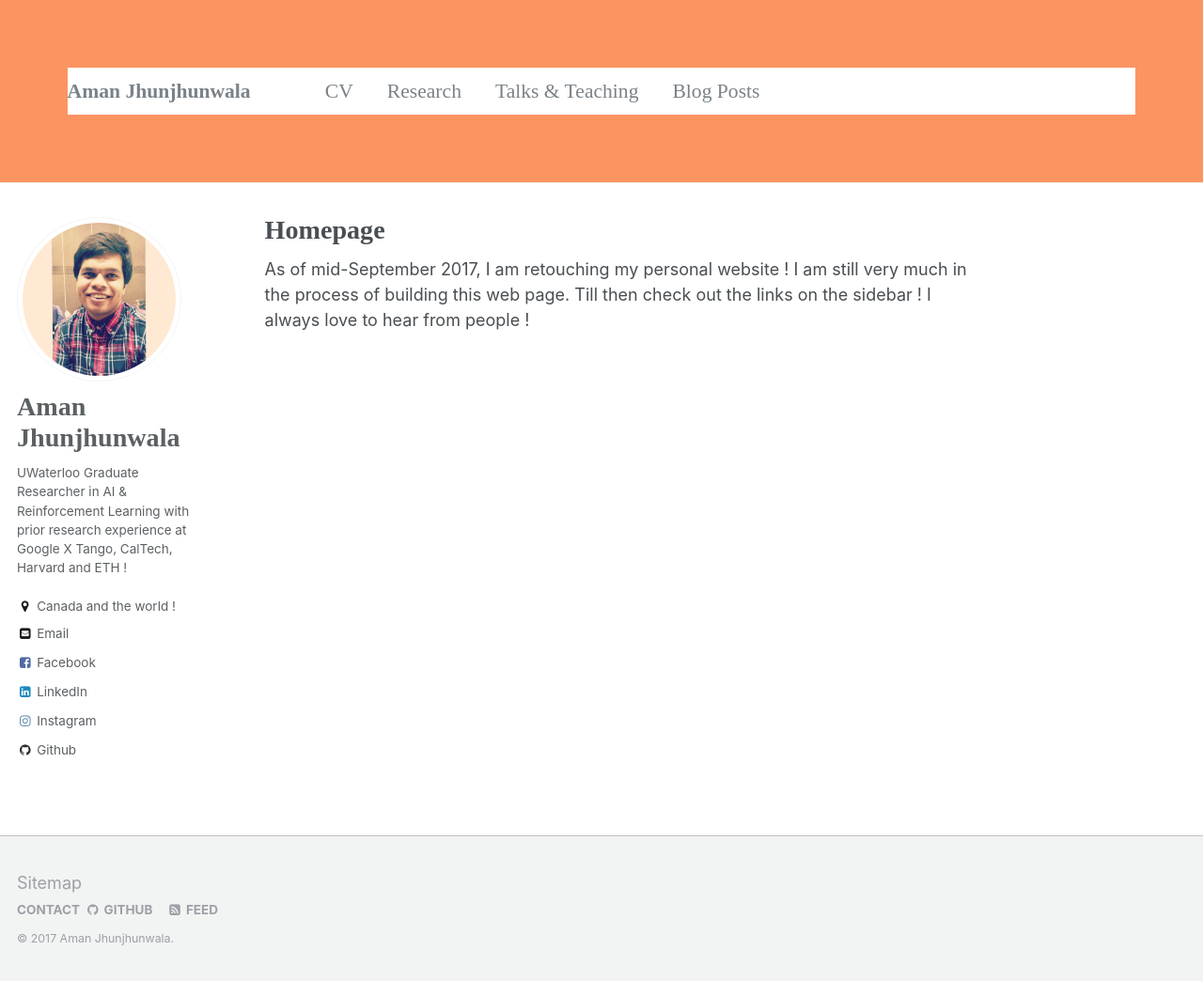
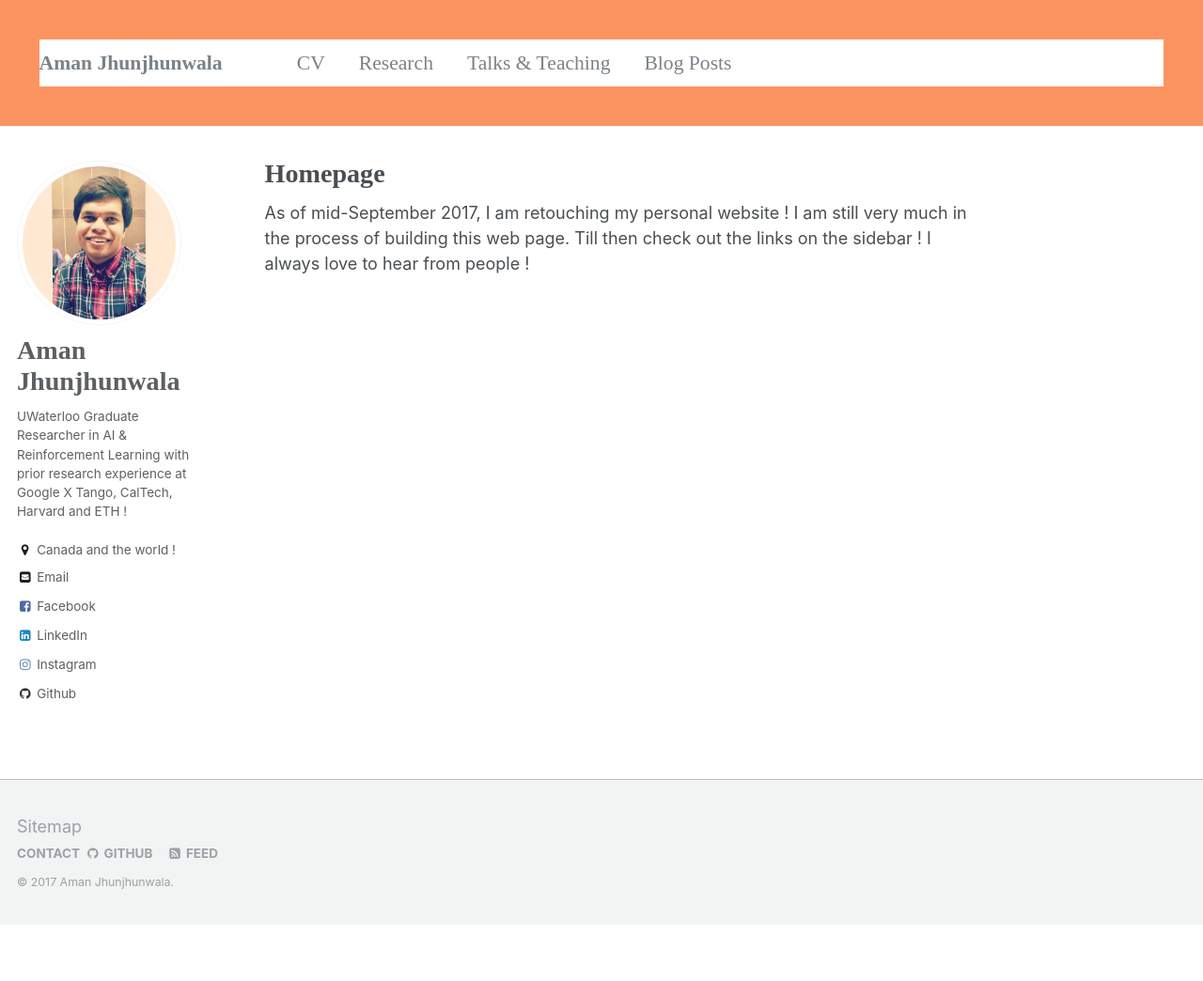
Before and after one commit to amanjhunjhunwala/amanjhunjhunwala.github.io, a Jekyll site: the page built from _pages/about.md, in a window 1280 px wide and 1044 px high. Shown: the whole window at 94% size. Built offline with Jekyll 4.4.1, drawn with Linux system fonts in a browser that asks for light colours; some web fonts are replaced.

Commit message:
Update masthead.html

```diff
--- a/_includes/masthead.html
+++ b/_includes/masthead.html
@@ -2,8 +2,8 @@
 
 <div class="masthead" style="font-size: 120%;background-color: #FC9462;">
   <div class="masthead__inner-wrap">
-    <div class="masthead__menu" style="margin: 50px">
-      <nav id="site-nav" class="greedy-nav">
+    <div class="masthead__menu">
+      <nav id="site-nav" class="greedy-nav" style="margin: 20px">
         <button><div class="navicon"></div></button>
         <ul class="visible-links">
           <li class="masthead__menu-item masthead__menu-item--lg"><a href="{{ base_path }}/">{{ site.title }}</a></li>
```
